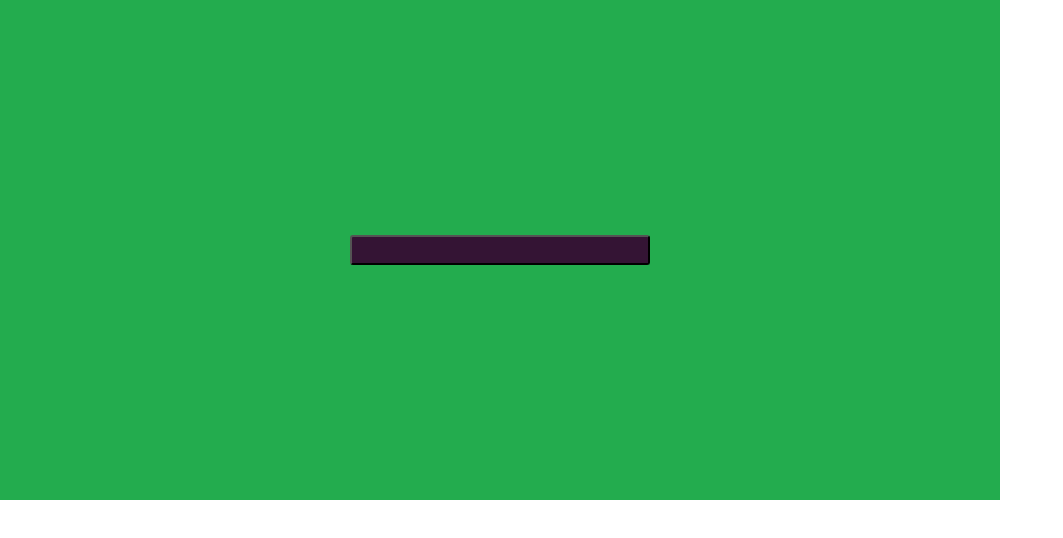
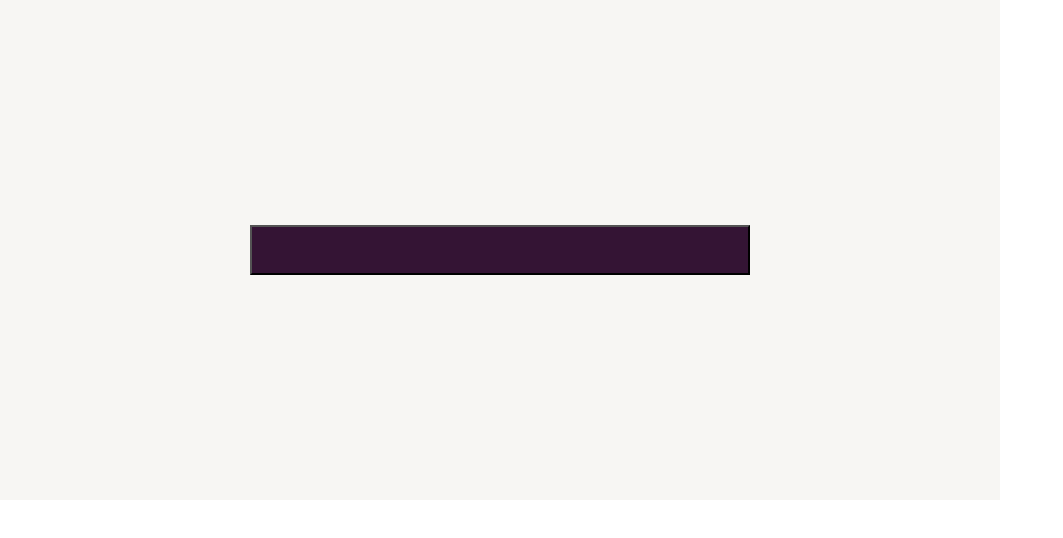
Before and after one commit to sshrik/WaterAnimation, a React (Create React App) app: page / in a window 1280 px wide. Shown: the top 538 px of the page, without its empty margins (0-1063 px from the left). Built offline with nearby package versions, Linux system fonts and the light colour scheme.

Commit message:
Add Squash Effect.

```diff
--- a/src/App.js
+++ b/src/App.js
@@ -3,8 +3,8 @@ import SquashButton from './component/SquashButton';
 
 function App() {
     return(
-        <div style={{width: 1000, height: 500, backgroundColor: "#23AC4E", display: 'flex', justifyContent: "center", alignItems: "center"}}>
-            <SquashButton startY={-100} style={{}}/>
+        <div style={{width: 1000, height: 500, backgroundColor: "#f7f6f3", display: 'flex', justifyContent: "center", alignItems: "center"}}>
+            <SquashButton startY={-400} style={{width: 500, height: 50}} />
         </div>
     )
 }
--- a/src/component/SquashButton.js
+++ b/src/component/SquashButton.js
@@ -1,27 +1,91 @@
 import React from 'react';
-import styled from 'styled-components';
+import styled, { keyframes } from 'styled-components';
 
-const Container = styled.button`
+const squashDown = (width, height, top) => {
+    var toWidth = parseInt(width * 1.4);
+    var toWidth2 = parseInt(width * 0.6);
+    var toHeight = parseInt(height * 0.6);
+    var toHeight2 = parseInt(height * 1.4);
+    var toTop = parseInt(top * -1 * 0.1);
+    var toTop2 = parseInt(height * 0.2);
+    var toTop3 = parseInt(height * 0.2);
+
+    return (keyframes`
+        0% {
+            margin-top: ${top}px;
+        }
+        85%{
+            margin-top: ${toTop}px;
+            width: ${width}px;
+            height: ${height}px;
+        }
+        90% {
+            marginTop: ${toTop2}px;
+            width: ${toWidth}px;
+            height: ${toHeight}px;
+        }
+        95% {
+            margin-top: ${toTop3}px;
+            width: ${toWidth2}px;
+            height: ${toHeight2}px;
+        }
+        100% {
+            width: ${width}px;
+            height: ${height}px;
+            margin-top: 0px;
+        }
+    `);
+}
+
+const ButtonContainer = styled.div`
+    display: flex;
+    justifyContent: center;
+    alignItems: center;
+    background-color: #ffffff;
+`;
+
+const SButton = styled.button`
     background-color: #341434;
-    width: 300px;
-    height: 30px;
-    border-radius: 3px;
+    width: ${props => {
+        if(props.style) return props.style.width+"px" || "300px";
+        else return "300px";
+    }};
+    height: ${props => {
+        if(props.style) return props.style.height+"px" || "30px";
+        else return "30px";
+    }};
+    border-radius: 0px;
+
+    animation: ${props => {
+        var width, height;
+        if(props.style) {
+            width = props.style.width || 300;
+            height = props.style.height || 300;
+        }
+        else {
+            width = 300;
+            height = 30;
+        }
+        var top = props.startY;
+        return squashDown(width, height, top);
+    }} 1.5s 0s 1 ease-in;
+
     &:hover {
         background: #803180;
     }
     &:active {
         background: #341434;
     }
+`;
 
-`;
+
 
 function SquashButton(props) {
     return(
-        <Container style={Object.assign({}, props.style)}>
-
-        </Container>
+        <ButtonContainer>
+            <SButton startY={props.startY} style={props.style}/>
+        </ButtonContainer>
     )
 }
 
-
 export default SquashButton;
```
